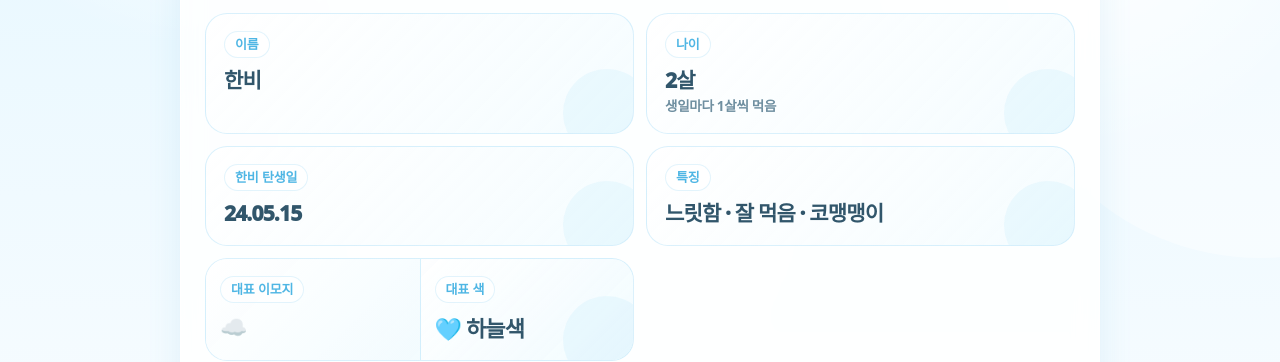
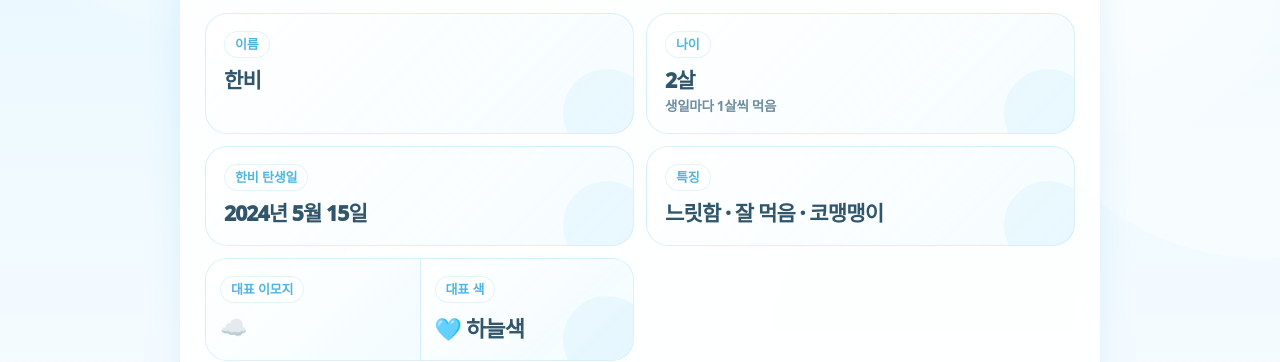
Before and after one commit to MalrangJerry/hanbi-profile, a plain HTML site: page index.html in a window 1280 px wide. Shown: the part 442-804 px from the top of the page. Drawn offline with Linux system fonts and the light colour scheme.

Commit message:
Add files via upload

```diff
--- a/index.html
+++ b/index.html
@@ -1005,7 +1005,7 @@
 
         <div class="profile-card">
           <div class="profile-label">한비 탄생일</div>
-          <div class="profile-value">24.05.15</div>
+          <div class="profile-value">2024년 5월 15일</div>
         </div>
 
         <div class="profile-card">
```
Also changed, not shown: README.txt, 1 other file.
